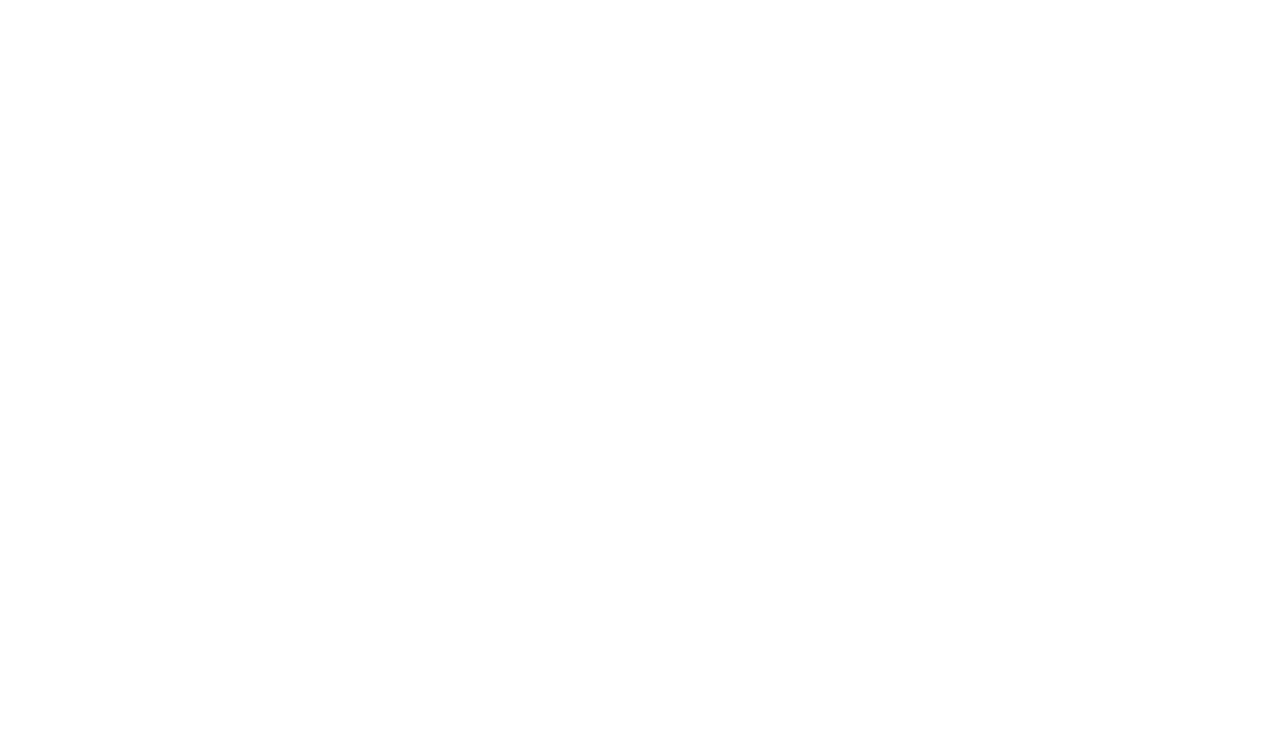
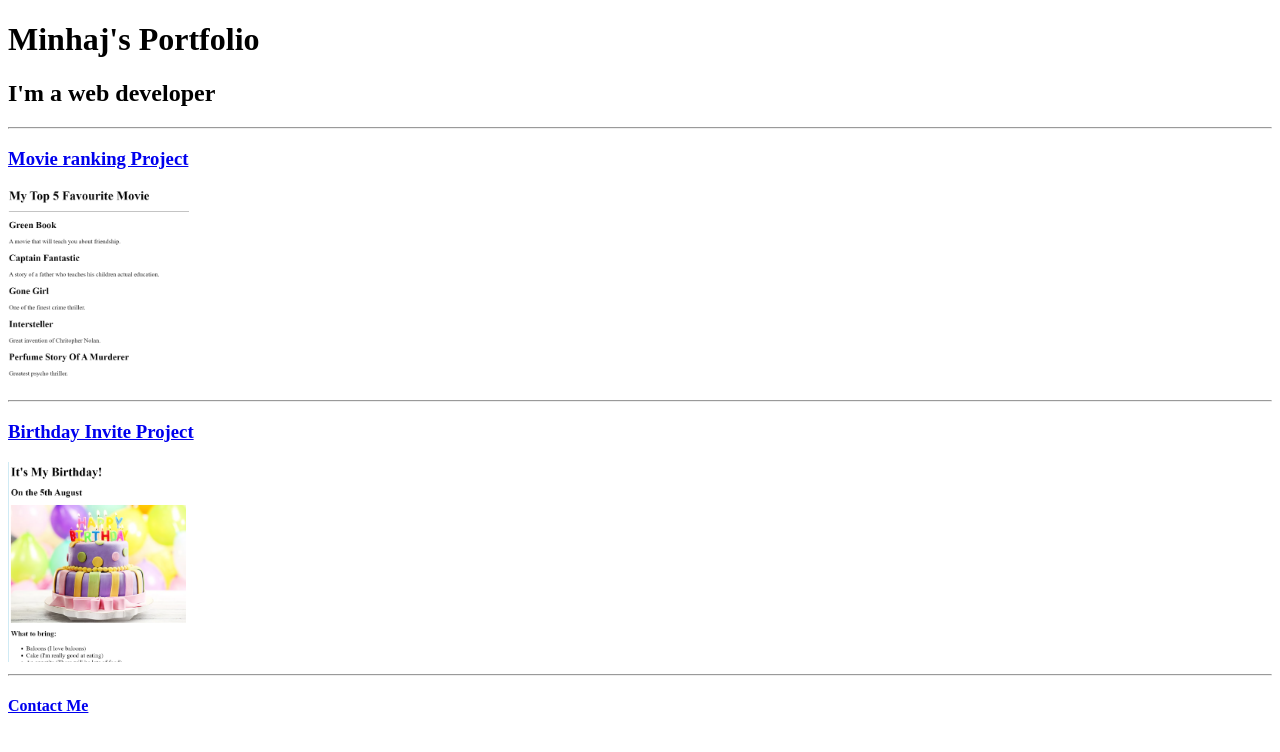
Before and after one commit to Minhaz9876/html-porfolio, a plain HTML site: page index.html in a window 1280 px wide. Drawn offline with Linux system fonts and the light colour scheme.

Commit message:
Add files via upload

```diff
--- a/index.html
+++ b/index.html
@@ -13,3 +13,23 @@ HINT for TODO 6: You can use the height attribute set to 200 to make the image s
 https://developer.mozilla.org/en-US/docs/Web/HTML/Element/img#attr-height -->
 
 <!-- TODO 7: Add the Contact Me and About Me page links -->
+<!DOCTYPE html>
+<html lang="en">
+<head>
+    <meta charset="UTF-8">
+    <title>Minhaj's Portfolio</title>
+</head>
+<body>
+    <h1>Minhaj's Portfolio</h1>
+    <h2>I'm a web developer</h2>
+    <hr/>
+    <h3><a href="./public/movie ranking.html">Movie ranking Project</a></h3>
+        <img src="./assets/images/Movie ranking project Amil.png" height="200" alt="Movie Ranking Project"/>
+    <hr/>
+    <h3><a href="./public/birthday-invite.html">Birthday Invite Project</a></h3>
+    <img src="./assets/images/Amil birthday project.png" height="200" alt="Birthday Invite Project"/>
+    <hr/>
+    <h4><a href="./public/contact.html"> Contact Me</a></h4>
+
+</body>
+</html>
```
